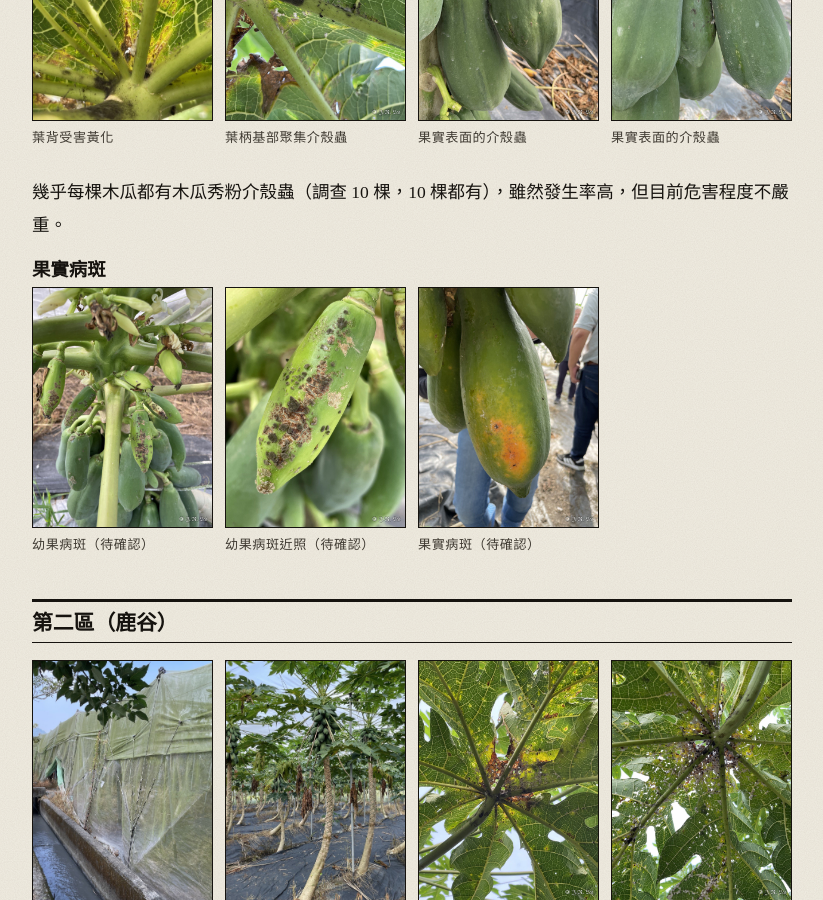
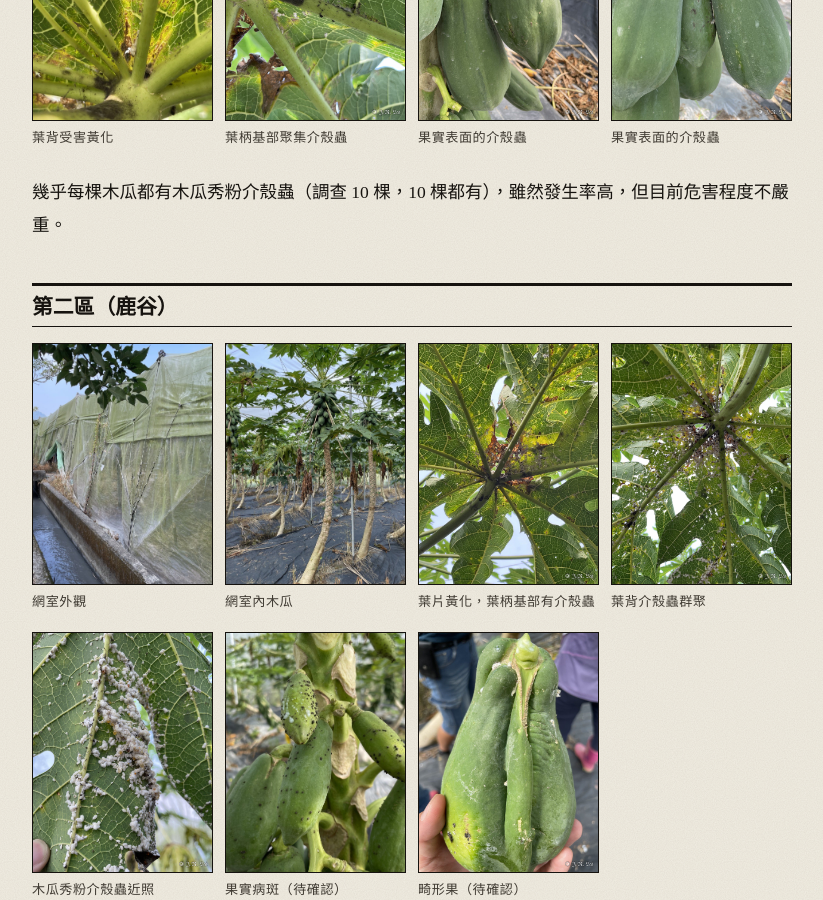
Before and after one commit to laijianren/laijianren.github.io, a Jekyll site: the page built from _cases/2023-11-09-zhushan-papaya-mealybug.md, in a window 1280 px wide and 900 px high, scrolled down 1824 px. Shown: the whole window, without its empty margins (228-1051 px from the left). Built offline with Jekyll 4.4.1, drawn with Linux system fonts in a browser that asks for light colours; some web fonts are replaced.

Commit message:
Remove papaya fruit lesion section
Co-Authored-By: Claude Opus 5.5 (1M context) <noreply@anthropic.com>
Claude-Session: https://claude.ai/code/session_01XJGjkT6ynprrpQ61onDbZk

```diff
--- a/_cases/2023-11-09-zhushan-papaya-mealybug.md
+++ b/_cases/2023-11-09-zhushan-papaya-mealybug.md
@@ -34,14 +34,6 @@ cover_caption: 葉背的木瓜秀粉介殼蟲
 
 幾乎每棵木瓜都有木瓜秀粉介殼蟲（調查 10 棵，10 棵都有），雖然發生率高，但目前危害程度不嚴重。
 
-### 果實病斑
-
-<div class="photo-grid">
-<figure class="photo"><img src="/assets/cases/2023-11-09-zhushan-papaya/09.jpg" alt="幼果病斑"><figcaption>幼果病斑（待確認）</figcaption></figure>
-<figure class="photo"><img src="/assets/cases/2023-11-09-zhushan-papaya/10.jpg" alt="幼果病斑近照"><figcaption>幼果病斑近照（待確認）</figcaption></figure>
-<figure class="photo"><img src="/assets/cases/2023-11-09-zhushan-papaya/06.jpg" alt="果實橘色病斑"><figcaption>果實病斑（待確認）</figcaption></figure>
-</div>
-
 ## 第二區（鹿谷）
 
 <div class="photo-grid">
```
Also changed, not shown: assets/cases/2023-11-09-zhushan-papaya/06.jpg (deleted), assets/cases/2023-11-09-zhushan-papaya/09.jpg (deleted), assets/cases/2023-11-09-zhushan-papaya/10.jpg (deleted).
